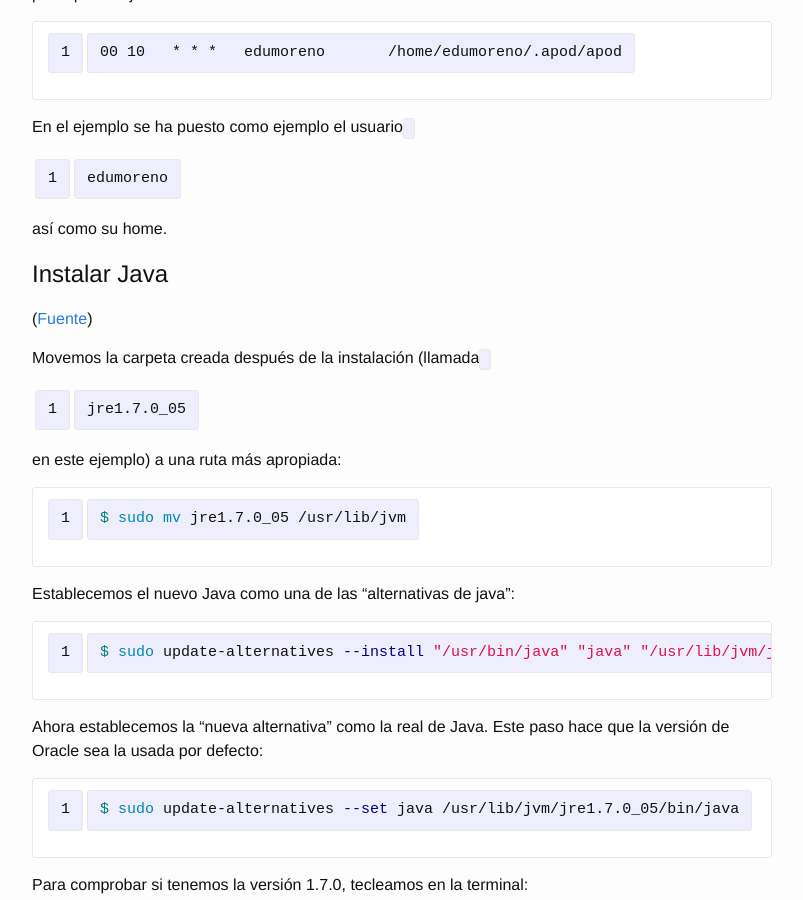
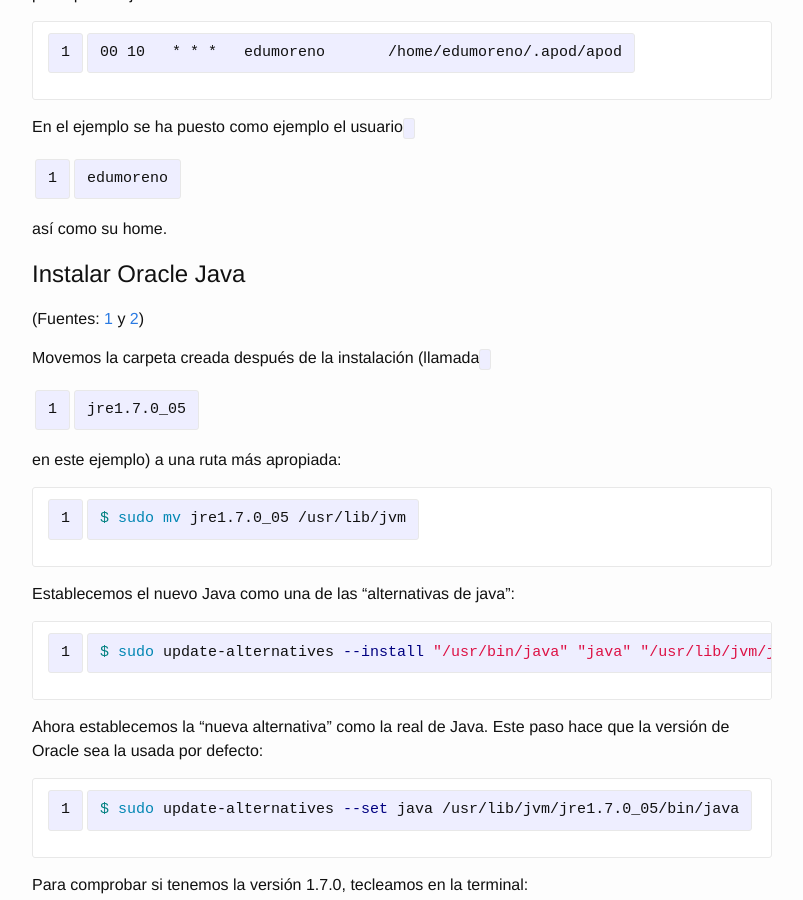
Before and after one commit to eduardofilo/eduardofilo.jekyll, a Jekyll site: the page built from sistemas/ubuntu.md, in a window 1280 px wide and 900 px high, scrolled down 5584 px. Shown: the whole window, without its empty margins (238-1041 px from the left). Built offline with Jekyll 4.4.1, drawn with Linux system fonts in a browser that asks for light colours; Markdown is read by kramdown in place of the engine named in the settings.

Commit message:
Instalación JDK en Ubuntu.

````diff
--- a/sistemas/ubuntu.md
+++ b/sistemas/ubuntu.md
@@ -219,9 +219,9 @@
 
 En el ejemplo se ha puesto como ejemplo el usuario `edumoreno` así como su home.
 
-## Instalar Java
+## Instalar Oracle Java
 
-([Fuente](http://www.guia-ubuntu.org/index.php?title=Java#Desde_la_web_de_Java))
+(Fuentes: [1](http://www.guia-ubuntu.org/index.php?title=Java#Desde_la_web_de_Java) y [2](http://www.webupd8.org/2011/09/how-to-install-oracle-java-7-jdk-in.html))
 
 Movemos la carpeta creada después de la instalación (llamada `jre1.7.0_05` en este ejemplo) a una ruta más apropiada:
 
@@ -256,7 +256,7 @@
 update-alternatives --config java
 ```
 
-Hay un PPA para poder instalar el JDK más fácilmente. Se pueden ver las instrucciones [aquí](http://minecraft.gamepedia.com/Setting_up_a_server#Ubuntu).
+Hay un PPA para poder instalar el JDK más fácilmente. Se pueden ver las instrucciones [aquí](http://www.webupd8.org/2012/09/install-oracle-java-8-in-ubuntu-via-ppa.html).
 
 ## Reparación del sistema de archivos cuando se pone en modo "sólo lectura"
 
````
